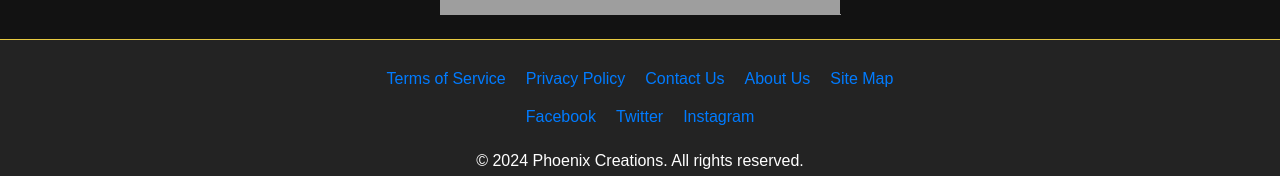
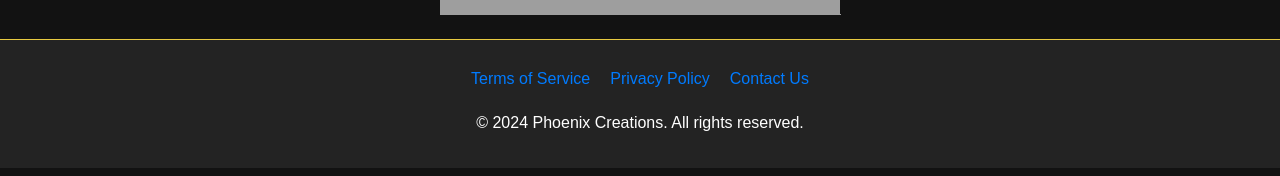
Before and after one commit to Garricku/Garricku.github.io, a React (Create React App) app in the folder one-piece-quiz/: page / in a window 1280 px wide. Shown: the part 1069-1245 px from the top of the page. Built offline with nearby package versions, Linux system fonts and the light colour scheme; grey boxes are pictures that could not be loaded.

Commit message:
update for good adsense

```diff
--- a/one-piece-quiz/public/index.html
+++ b/one-piece-quiz/public/index.html
@@ -5,39 +5,12 @@
     <link rel="icon" href="%PUBLIC_URL%/favicon.ico" />
     <meta name="viewport" content="width=device-width, initial-scale=1" />
     <meta name="theme-color" content="#000000" />
-    <meta
-      name="description"
-      content="Web site created using create-react-app"
-    />
-    <link rel="apple-touch-icon" href="%PUBLIC_URL%/logo192.png" />
-    <!--
-      manifest.json provides metadata used when your web app is installed on a
-      user's mobile device or desktop. See https://developers.google.com/web/fundamentals/web-app-manifest/
-    -->
-    <link rel="manifest" href="%PUBLIC_URL%/manifest.json" />
-    <!--
-      Notice the use of %PUBLIC_URL% in the tags above.
-      It will be replaced with the URL of the `public` folder during the build.
-      Only files inside the `public` folder can be referenced from the HTML.
-
-      Unlike "/favicon.ico" or "favicon.ico", "%PUBLIC_URL%/favicon.ico" will
-      work correctly both with client-side routing and a non-root public URL.
-      Learn how to configure a non-root public URL by running `npm run build`.
-    -->
-    <title>React App</title>
+    <meta name="description" content="Take our fun and interactive One Piece quiz to find out which character you are most like!" />
+    <title>Which One Piece Character Are You? - One Piece Quiz</title>
+    <script async src="https://pagead2.googlesyndication.com/pagead/js/adsbygoogle.js?client=ca-pub-4312971827948278" crossorigin="anonymous"></script>
   </head>
   <body>
     <noscript>You need to enable JavaScript to run this app.</noscript>
     <div id="root"></div>
-    <!--
-      This HTML file is a template.
-      If you open it directly in the browser, you will see an empty page.
-
-      You can add webfonts, meta tags, or analytics to this file.
-      The build step will place the bundled scripts into the <body> tag.
-
-      To begin the development, run `npm start` or `yarn start`.
-      To create a production bundle, use `npm run build` or `yarn build`.
-    -->
   </body>
 </html>
--- a/one-piece-quiz/src/components/Footer.jsx
+++ b/one-piece-quiz/src/components/Footer.jsx
@@ -8,13 +8,6 @@ const Footer = () => {
         <a href="/terms-of-service.md" download>Terms of Service</a>
         <a href="/privacy-policy.md" download>Privacy Policy</a>
         <a href="mailto:contact@phoenixcreations.com">Contact Us</a>
-        <a href="/about-us">About Us</a>
-        <a href="/sitemap">Site Map</a>
-      </div>
-      <div className="footer-social">
-        <a href="https://www.facebook.com/phoenixcreations" target="_blank" rel="noopener noreferrer">Facebook</a>
-        <a href="https://www.twitter.com/phoenixcreations" target="_blank" rel="noopener noreferrer">Twitter</a>
-        <a href="https://www.instagram.com/phoenixcreations" target="_blank" rel="noopener noreferrer">Instagram</a>
       </div>
       <p>&copy; 2024 Phoenix Creations. All rights reserved.</p>
     </footer>
```
Also changed, not shown: 8 other files (tests, documents, lock files or other folders).
